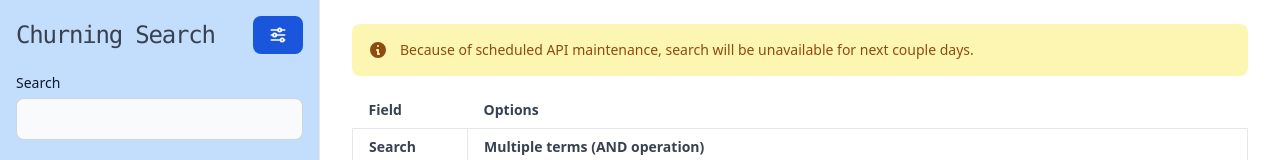
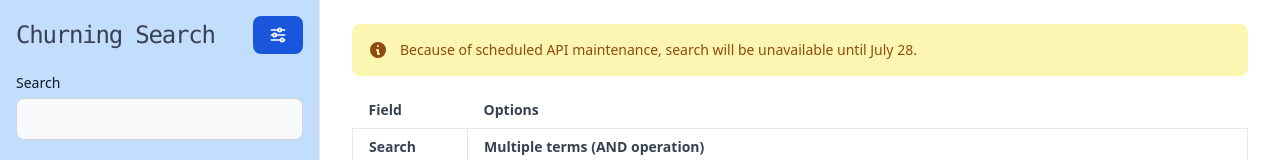
Before and after one commit to garettg/churning.io, a Next.js app: page / in a window 1280 px wide. Shown: the top 160 px of the page. Built offline with nearby package versions, Linux system fonts and the light colour scheme; what @rvxlab/tailwind-plugin-ios-full-height would draw is missing.

Commit message:
Update announcement.

```diff
--- a/app.config.js
+++ b/app.config.js
@@ -20,6 +20,6 @@ export const Config = {
     announce: {
         enable: true,
         color: "warning", // info, failure, warning, success
-        message: "Because of scheduled API maintenance, search will be unavailable for next couple days."
+        message: "Because of scheduled API maintenance, search will be unavailable until July 28."
     }
 }
```
